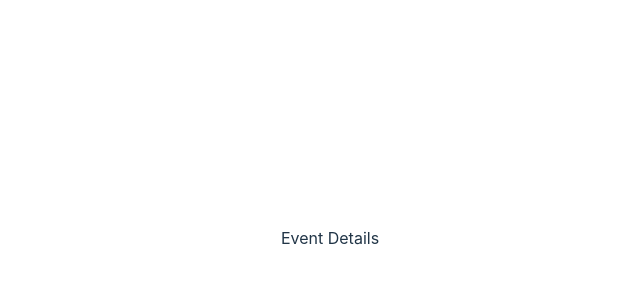
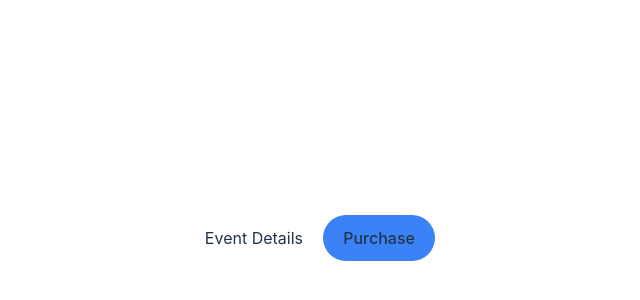
Before and after one commit to t-s-w/project3, a React (Vite) app: page /events/1 in a window 1280 px wide. Shown: the part 162-462 px from the top of the page, without its empty margins (310-950 px from the left). Built offline with nearby package versions, Linux system fonts and the light colour scheme; a web font is replaced by a local one.

Commit message:
add Purchase button and CSS

```diff
--- a/src/components/EventCard.jsx
+++ b/src/components/EventCard.jsx
@@ -3,7 +3,7 @@ import { Link } from "react-router-dom";
 export default function EventCard({event}) {
     return (
     <>
-    <p>{event?.name}</p>
+    {/* <p>{event?.name}</p> */}
     <Link to="/events/:eventId">{event?.name}</Link>
     </>
     )
--- a/src/pages/EventDetailsPage/EventDetailsPage.jsx
+++ b/src/pages/EventDetailsPage/EventDetailsPage.jsx
@@ -1,3 +1,8 @@
 export default function EventDetailsPage(){
-    return <>Event Details</>
+    return (
+    <>
+    Event Details
+    <button className="rounded-full m-5 bg-blue-500" >Purchase</button>
+    </>
+    )
 }
```
